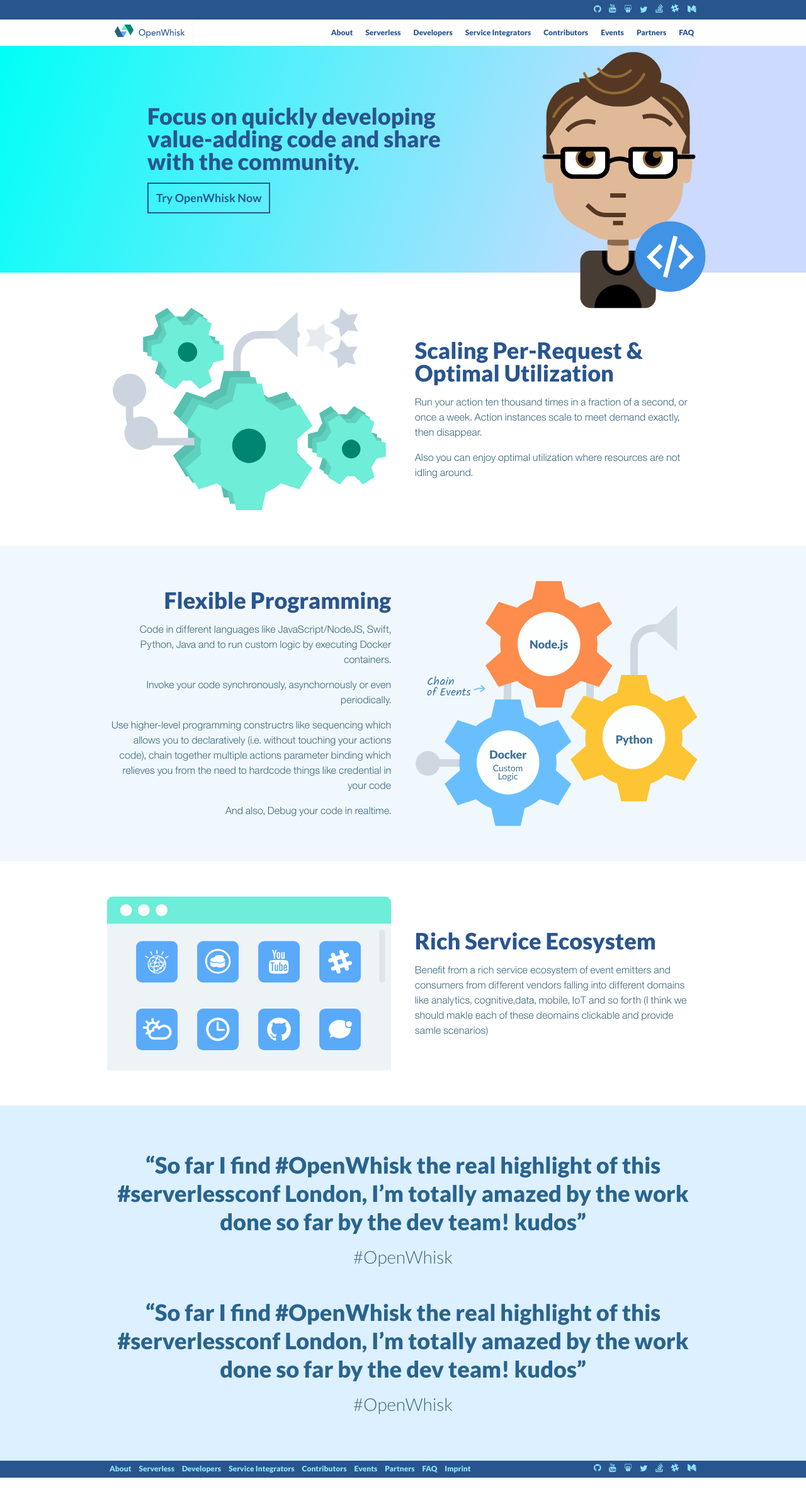
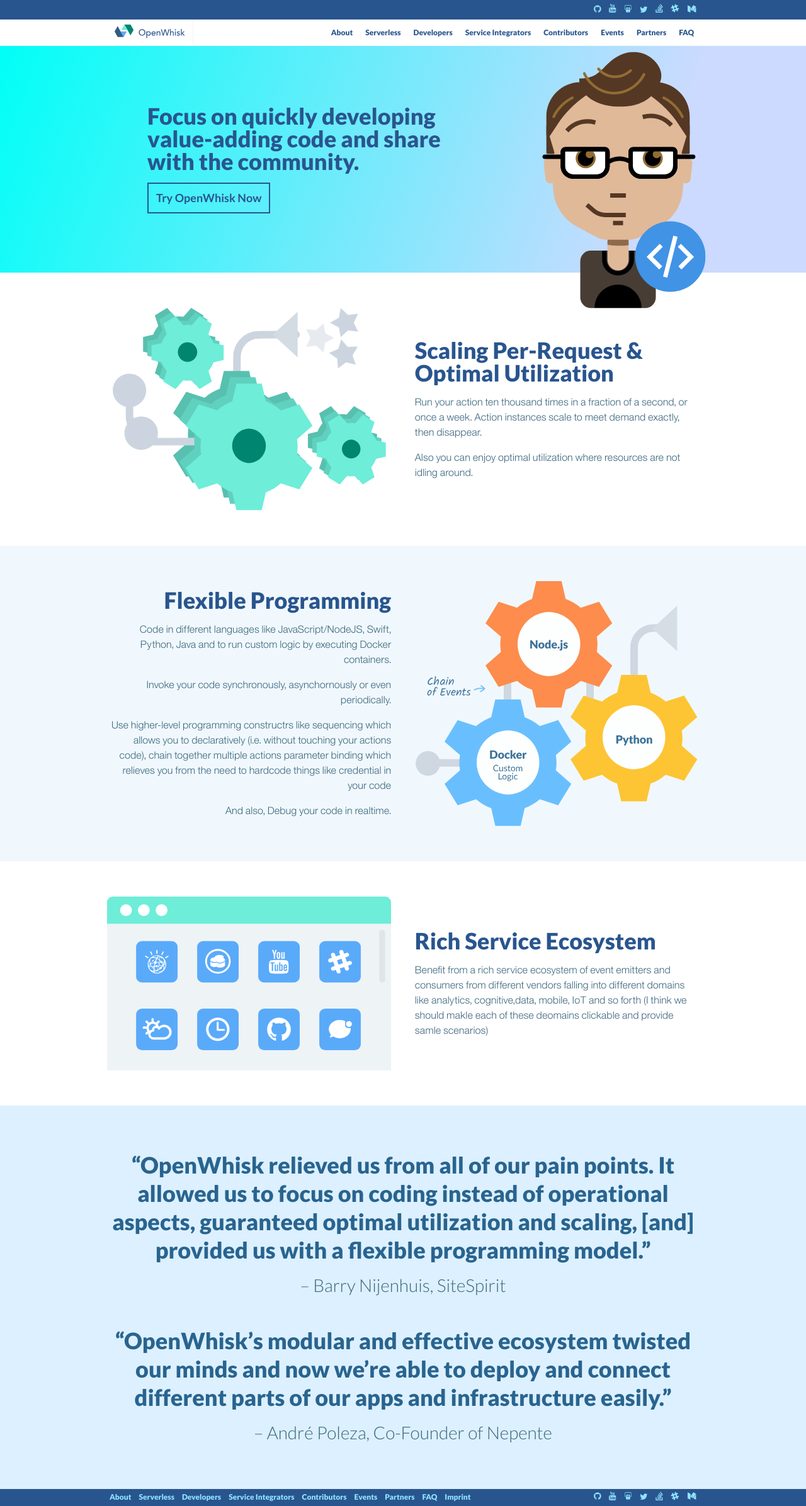
Before and after one commit to apache/openwhisk-website, a Jekyll site: the page built from developers.md, in a window 1280 px wide. Shown: the whole page at 63% size. Built offline with Jekyll 4.4.1, drawn with Linux system fonts in a browser that asks for light colours; before the commit the page ends 2347 px from its top, so only the background shows below that.

Commit message:
feat(quotes): added quotes for the developer page
fixes #22

```diff
--- a/_layouts/developers.html
+++ b/_layouts/developers.html
@@ -108,24 +108,25 @@
     <blockquote id="quote1" class="quotes__quote js--fade-slider__slide">
       <div class="quotes__text">
         <p>
-          “So far I find #OpenWhisk the real highlight of this #serverlessconf
-          London, I’m totally amazed by the work done so far by the dev team!
-          kudos”
+          “OpenWhisk relieved us from all of our pain points. It allowed us to
+          focus on coding instead of operational aspects, guaranteed optimal
+          utilization and scaling, [and] provided us with a flexible
+          programming model.”
         </p>
         <p class="quotes__attribution">
-          #OpenWhisk
+          – Barry Nijenhuis, SiteSpirit
         </p>
       </div>
     </blockquote>
     <blockquote id="quote2" class="quotes__quote js--fade-slider__slide">
       <div class="quotes__text">
         <p>
-          “So far I find #OpenWhisk the real highlight of this #serverlessconf
-          London, I’m totally amazed by the work done so far by the dev team!
-          kudos”
+          “OpenWhisk’s modular and effective ecosystem twisted our minds and
+          now we’re able to deploy and connect different parts of our apps and
+          infrastructure easily.”
         </p>
         <p class="quotes__attribution">
-          #OpenWhisk
+          – André Poleza, Co-Founder of Nepente
         </p>
       </div>
     </blockquote>
--- a/_scss/block/_quotes.scss
+++ b/_scss/block/_quotes.scss
@@ -1,6 +1,6 @@
 .quotes {
   position: relative;
-  height: 25.5rem;
+  height: 27rem;
   max-width: 90%;
   margin-left: auto;
   margin-right: auto;
@@ -59,7 +59,7 @@
 
   &__nav {
     position: absolute;
-    bottom: 4.25rem;
+    bottom: 3.25rem;
     left: 50%;
     transform: translateX(-50%);
     text-align: center;
```
